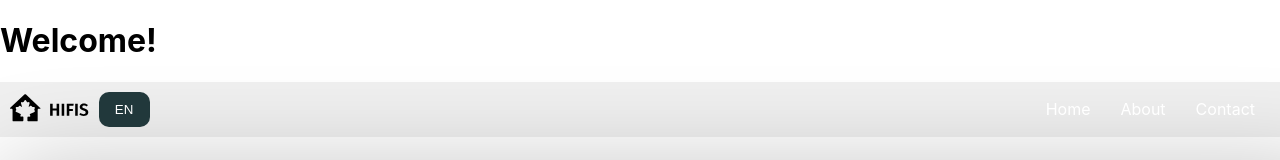
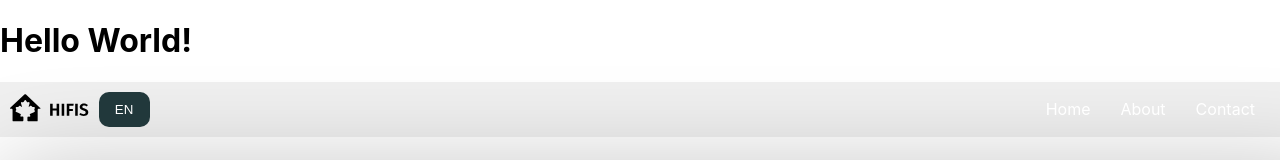
Before and after one commit to Team-Fried-Chicken/hifis-react-app, a React (Create React App) app: page / in a window 1280 px wide. Shown: the top 160 px of the page. Built offline with nearby package versions, Linux system fonts and the light colour scheme.

Commit message:
Changed the message on the app.

```diff
--- a/src/App.js
+++ b/src/App.js
@@ -7,7 +7,7 @@ import Header from "./Header";
 const App = () => {
 	return (
 		<div>
-			<h1>Welcome!</h1>
+			<h1>Hello World!</h1>
 			{/* Always render Footer */}
 			<Header />
 			{/* Conditionally render AuthContainer based on screen width */}
```
